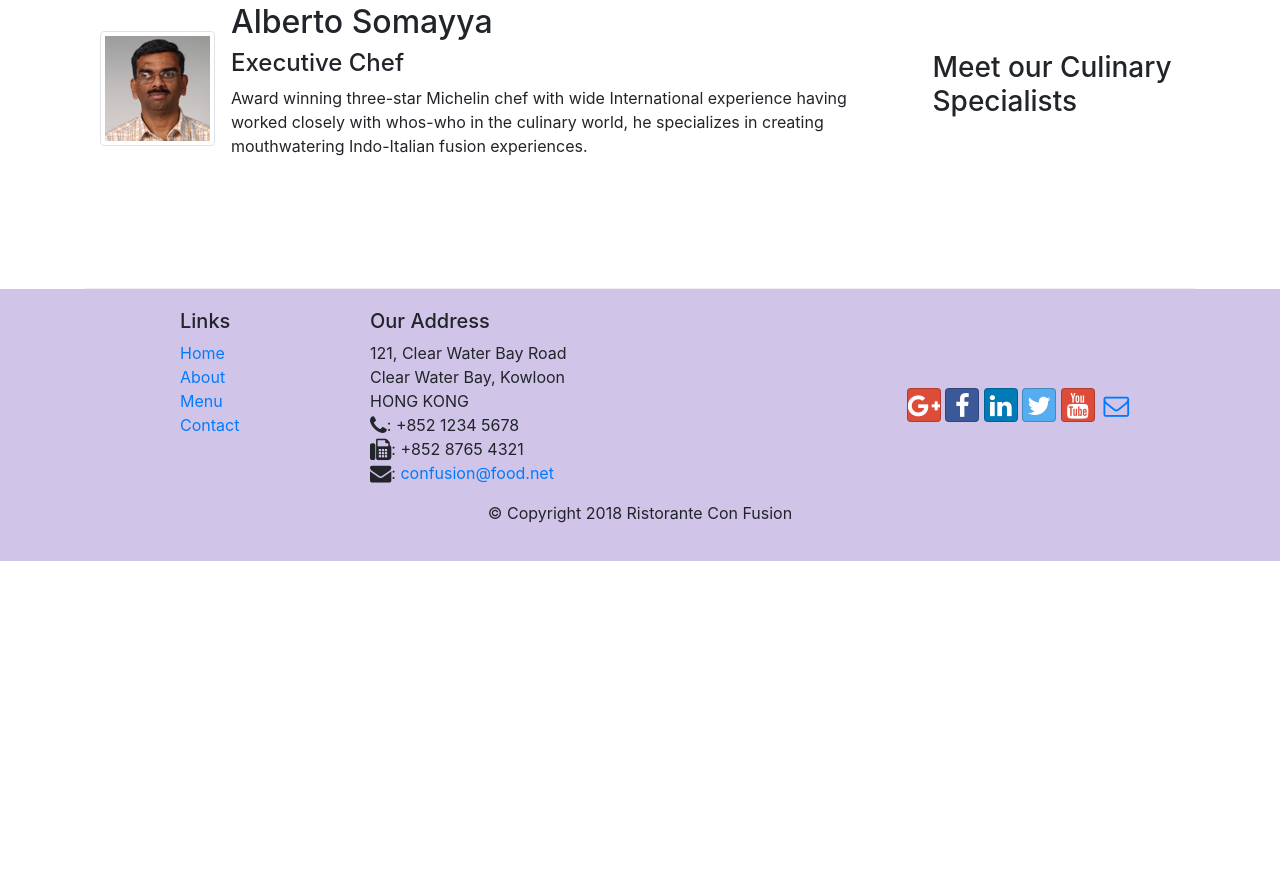
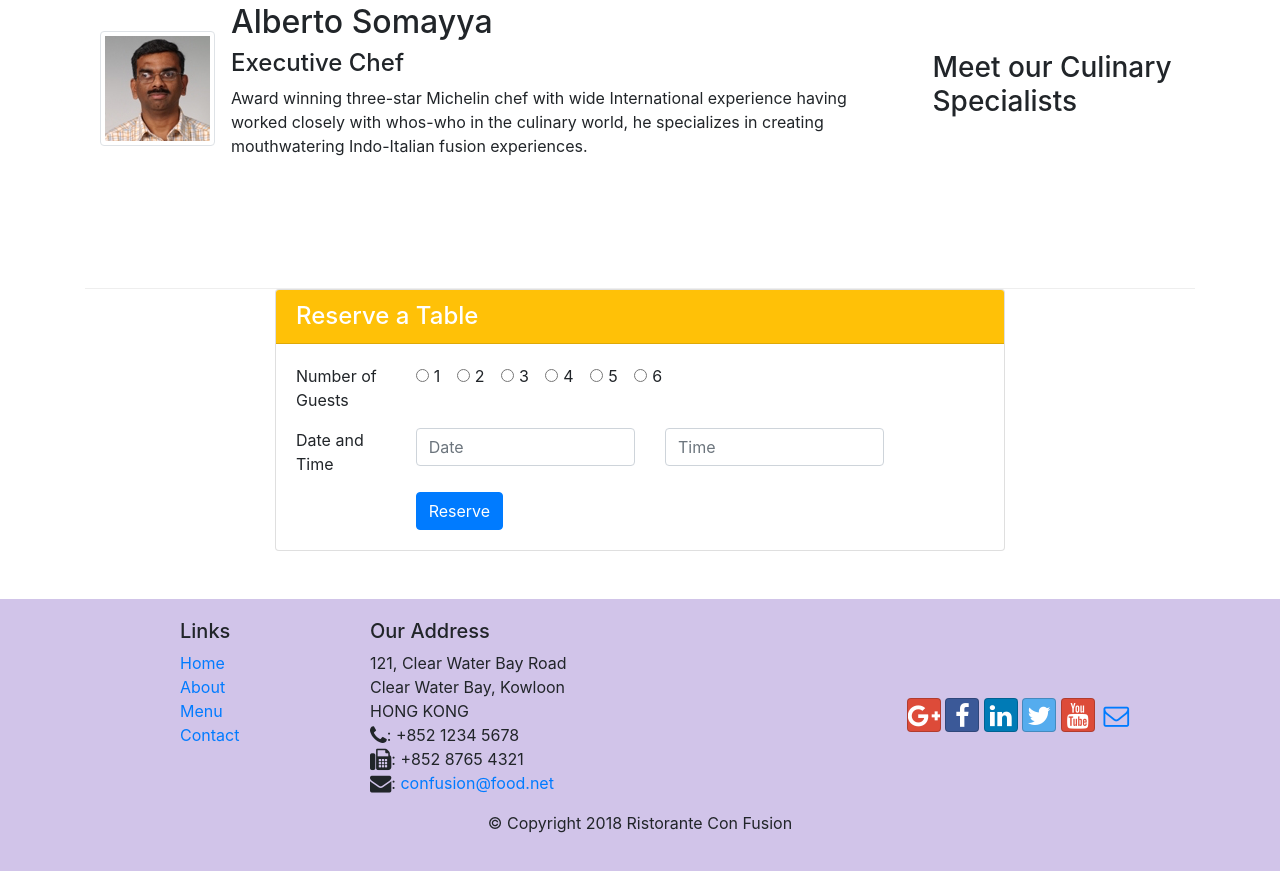
Before and after one commit to MaazAhmadSatti/bootstrap4, a website: page index.html in a window 1280 px wide. Shown: the part 1195-2066 px from the top of the page. Before the commit the page ends 1756 px from the top, so only its background shows below. Drawn offline with nearby package versions, Linux system fonts and the light colour scheme.

Commit message:
Assignment2

```diff
--- a/css/styles.css
+++ b/css/styles.css
@@ -52,3 +52,15 @@
 .navbar-dark {
     background-color: #512DA8;
 }
+
+.head-f{
+    background-color: #ffd038;
+}
+
+.check{
+    border: 5px solid red;
+}
+
+.button1{
+    color: black;
+}
--- a/index.html
+++ b/index.html
@@ -37,13 +37,20 @@
     <header class="jumbotron">
         <div class="container">
             <div class="row row-header">
-                <div class="col-12 col-sm-6">
+                <div class="col-sm-6">
                     <h1>Ristorante con Fusion</h1>
                     <p>We take inspiration from the World's best cuisines, and create a unique fusion experience. Our lipsmacking creations will tickle your culinary senses!</p>
                 </div>
-                <div class="col-12 col-sm align-self-center">
+                <div class="col-sm-6">
+                    <div class="row mt-2">
+                    <div class="col-sm-6">
                     <img src="img/logo.png" alt="logo" class="img-fluid">
-                </div>
+                    </div>
+                    <div class="col-sm-4 mt-5">
+                    <a class="btn bg-warning btn-block button1" href="#form-res"> Reserve Table </a>
+                    </div>
+                    </div>
+                 </div>
             </div>
         </div>
     </header>
@@ -70,16 +77,21 @@
                 <h3>This Month's Promotions</h3>
             </div>
             <div class="col col-sm col-md">
-                <h2>Weekend Grand Buffet</h2>
+                <div class="media">
+                <img class="d-flex mr-3 img-thumbnail align-self-center order-sm-last" src="img/buffet.png" alt="buffet">
+                <div class="media-body">
+                <h2>Weekend Grand Buffet<span class="badge badge-danger ml-2">NEW</span></h2>
                 <p class="d-none d-sm-block">Featuring mouthwatering combinations with a choice of five different salads, six enticing appetizers, six main entrees and five choicest desserts. Free flowing bubbly and soft drinks. All for just $19.99 per person </p>
+                </div>
+            </div>
             </div>
         </div>
 
         <div class="row row-content align-items-center">
-            <div class="col-12 col-sm-4 order-sm-last col-md-3">
+            <div class="col-12 col-sm-4 col-md-3 order-sm-last">
                 <h3>Meet our Culinary Specialists</h3>
             </div>
-            <div class="col col-sm order-sm-first col-md">
+            <div class="col col-sm col-md order-sm-first">
                 <div class="media">
                     <img class="d-flex mr-3 img-thumbnail align-self-center" src="img/alberto.png" alt="alberto">
                     <div class="media-body">
@@ -92,6 +104,68 @@
                 </div>
             </div>
         </div>
+
+      <div class="row" id="form-res">
+        <div class="col-sm-8 offset-2 mb-5">
+            <div class="card" id="reservation">
+                <h4 class="card-header bg-warning text-white">Reserve a Table</h4>
+                <div class="card-body">
+                    <div class="row">
+                    <div class="col-sm-2">
+                        <p>Number of Guests</p>
+                    </div>
+                    <div class="col-sm-10">
+                    <div class="form-check form-check-inline">
+                        <input class="form-check-input" type="radio" name="inlineRadioOptions" id="inlineRadio1" value="option1">
+                        <label class="form-check-label" for="inlineRadio1">1</label>
+                    </div>
+                    <div class="form-check form-check-inline">
+                        <input class="form-check-input" type="radio" name="inlineRadioOptions" id="inlineRadio2" value="option2">
+                        <label class="form-check-label" for="inlineRadio2">2</label>
+                    </div>
+                    <div class="form-check form-check-inline">
+                        <input class="form-check-input" type="radio" name="inlineRadioOptions" id="inlineRadio3" value="option3">
+                        <label class="form-check-label" for="inlineRadio3">3</label>
+                    </div>
+                    <div class="form-check form-check-inline">
+                        <input class="form-check-input" type="radio" name="inlineRadioOptions" id="inlineRadio4" value="option4">
+                        <label class="form-check-label" for="inlineRadio4">4</label>
+                    </div>
+                    <div class="form-check form-check-inline">
+                        <input class="form-check-input" type="radio" name="inlineRadioOptions" id="inlineRadio5" value="option5">
+                        <label class="form-check-label" for="inlineRadio5">5</label>
+                    </div>
+                    <div class="form-check form-check-inline">
+                        <input class="form-check-input" type="radio" name="inlineRadioOptions" id="inlineRadio6" value="option6">
+                        <label class="form-check-label" for="inlineRadio6">6</label>
+                    </div>
+                    </div>
+                    </div>
+                    <div class="row">
+                        <div class="col-sm-2">
+                            <p>Date and Time</p>
+                        </div>
+                        <div class="col-sm-10">
+                            <div class="form-group row">
+                                <div class="col-md-5">
+                                    <input type="text" class="form-control" id="date" name="date" placeholder="Date">
+                                </div>
+                                <div class="col-md-5">
+                                    <input type="text" class="form-control" id="time" name="time" placeholder="Time">
+                                </div>
+                            </div>
+                        </div>
+                    </div>
+                    <div class="row">
+                        <div class="col-sm-6 offset-2">
+                            <a href="#" class="btn btn-primary">Reserve</a>
+                        </div>
+                    </div>
+                </div>
+            </div>
+        </div>
+       </div>
+
     </div>
 
     <footer class="footer">
```
